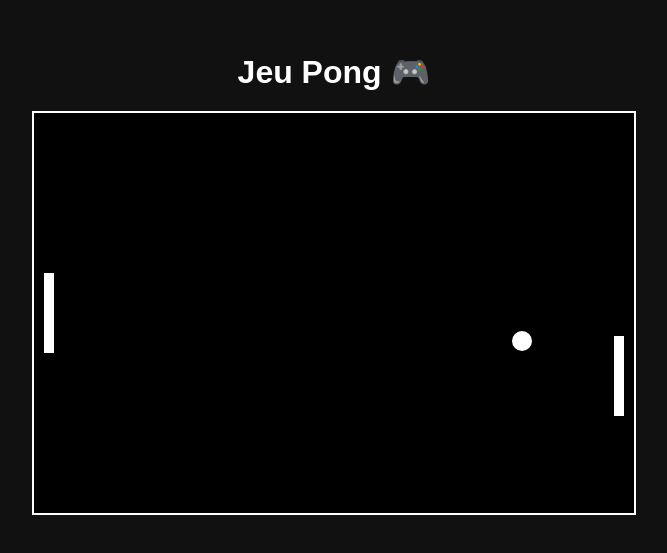
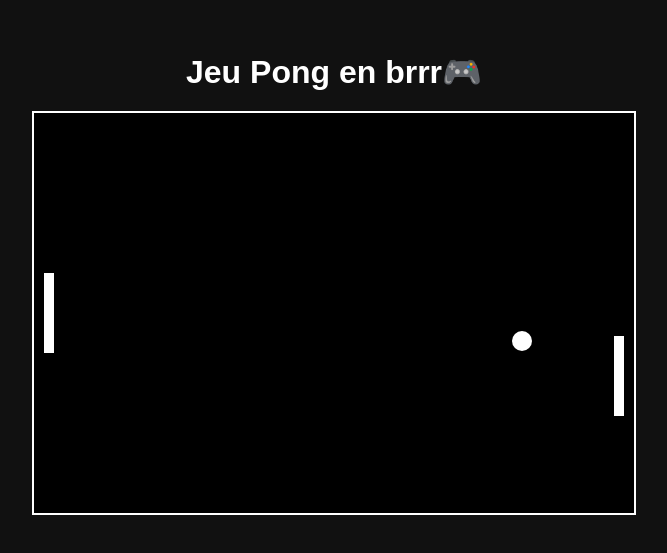
Before and after one commit to fianso-creator/TP2-Gestion-de-projet-, a plain HTML site: page index.html in a window 1280 px wide. Shown: the part 127-680 px from the top of the page, without its empty margins (306-973 px from the left). Drawn offline with Linux system fonts and the light colour scheme.

Commit message:
index.html

```diff
--- a/index.html
+++ b/index.html
@@ -29,7 +29,7 @@
   </style>
 </head>
 <body>
-  <h1>Jeu Pong 🎮</h1>
+  <h1>Jeu Pong en brrr🎮</h1>
   <canvas id="pong" width="600" height="400"></canvas>
 
   <script>
```
